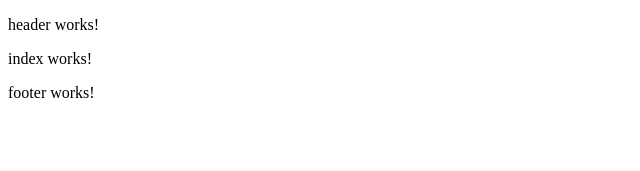
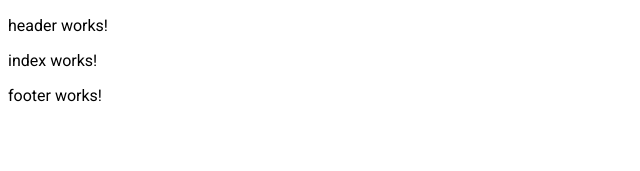
Before and after one commit to felixklauke/angular-minimal-template, an Angular app: page / in a window 1280 px wide. Shown: the top 171 px of the page, without its empty margins (0-640 px from the left). Built offline with nearby package versions, Linux system fonts and the light colour scheme.

Commit message:
Add google fonts and grid system with some basic variables.

```diff
--- a/package.json
+++ b/package.json
@@ -19,7 +19,10 @@
     "@angular/platform-browser": "~7.1.0",
     "@angular/platform-browser-dynamic": "~7.1.0",
     "@angular/router": "~7.1.0",
+    "bootstrap": "^4.1.3",
     "core-js": "^2.5.4",
+    "jquery": "^3.3.1",
+    "popper.js": "^1.14.6",
     "rxjs": "~6.3.3",
     "tslib": "^1.9.0",
     "zone.js": "~0.8.26"
--- a/src/index.html
+++ b/src/index.html
@@ -1,14 +1,24 @@
 <!doctype html>
 <html lang="en">
 <head>
+
+  <!-- Charset & title -->
   <meta charset="utf-8">
   <title>AngularMinimalTemplateStable</title>
+
+  <!-- Reference -->
   <base href="/">
 
+  <!-- Google fonts -->
+  <link href="https://fonts.googleapis.com/css?family=Montserrat|Roboto" rel="stylesheet">
+
+  <!-- Meta and favicon -->
   <meta name="viewport" content="width=device-width, initial-scale=1">
   <link rel="icon" type="image/x-icon" href="favicon.ico">
 </head>
 <body>
+
+  <!-- Application root -->
   <app-root></app-root>
 </body>
 </html>
--- a/src/styles.less
+++ b/src/styles.less
@@ -1 +1,15 @@
-/* You can add global styles to this file, and also import other style files */
+// Import variables
+@import url('vars');
+
+// Import bootstrap grid system
+@import url('~bootstrap/dist/css/bootstrap-grid.min.css');
+
+// General rules
+body {
+
+  font-family: @font-roboto;
+}
+
+@font-face {
+  font-display: auto;
+}
--- /dev/null
+++ b/src/vars.less
@@ -0,0 +1,13 @@
+// Colors
+@color-white: #ffffff;
+@color-smoke: #f6f6f6;
+@color-smoke-dark: #f0f0f0;
+@color-blue: #2196F3;
+@color-orange: #FF9800;
+@color-gray-decent: #e3e3e3;
+@color-gray: #6a7e8e;
+@color-mystery-dark: #292c2f;
+
+// Fonts
+@font-roboto: Roboto, sans-serif;
+@font-montserrat: Montserrat, sans-serif;
```
Also changed, not shown: 1 other file (tests, documents, lock files or other folders).
